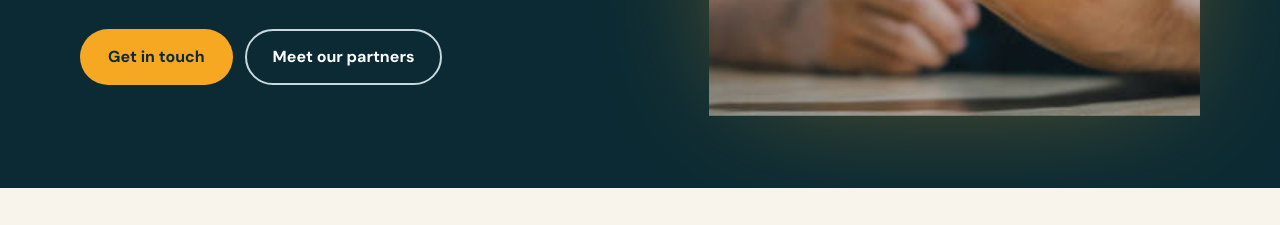
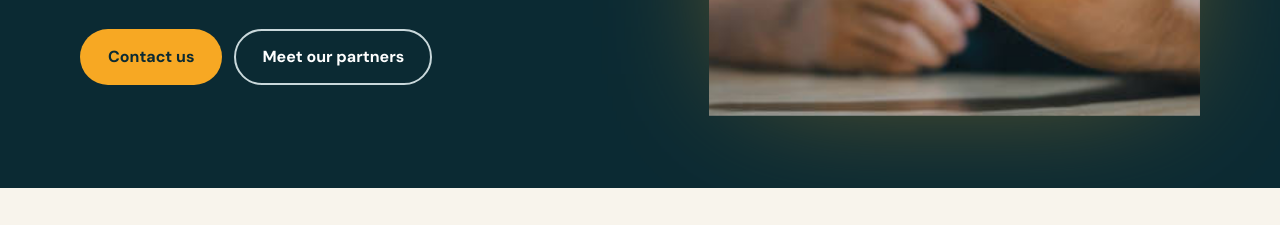
Before and after one commit to abubakar3rd/first-css-project, a plain HTML site: page index.html in a window 1280 px wide. Shown: the part 536-761 px from the top of the page. Drawn offline with nearby package versions, Linux system fonts and the light colour scheme.

Commit message:
Call to action button content change to "Contact Us"

```diff
--- a/index.html
+++ b/index.html
@@ -29,7 +29,7 @@
                     <p>Buying your first home or growing a portfolio? We help you make your next move with confidence.
                     </p>
                     <div class="hero-actions">
-                        <a class="btn btn-primary" href="contact.html">Get in touch</a>
+                        <a class="btn btn-primary" href="contact.html">Contact us</a>
                         <a class="btn btn-ghost" href="#partners">Meet our partners</a>
                     </div>
                 </div>
```
Also changed, not shown: css/animate.css (added).
